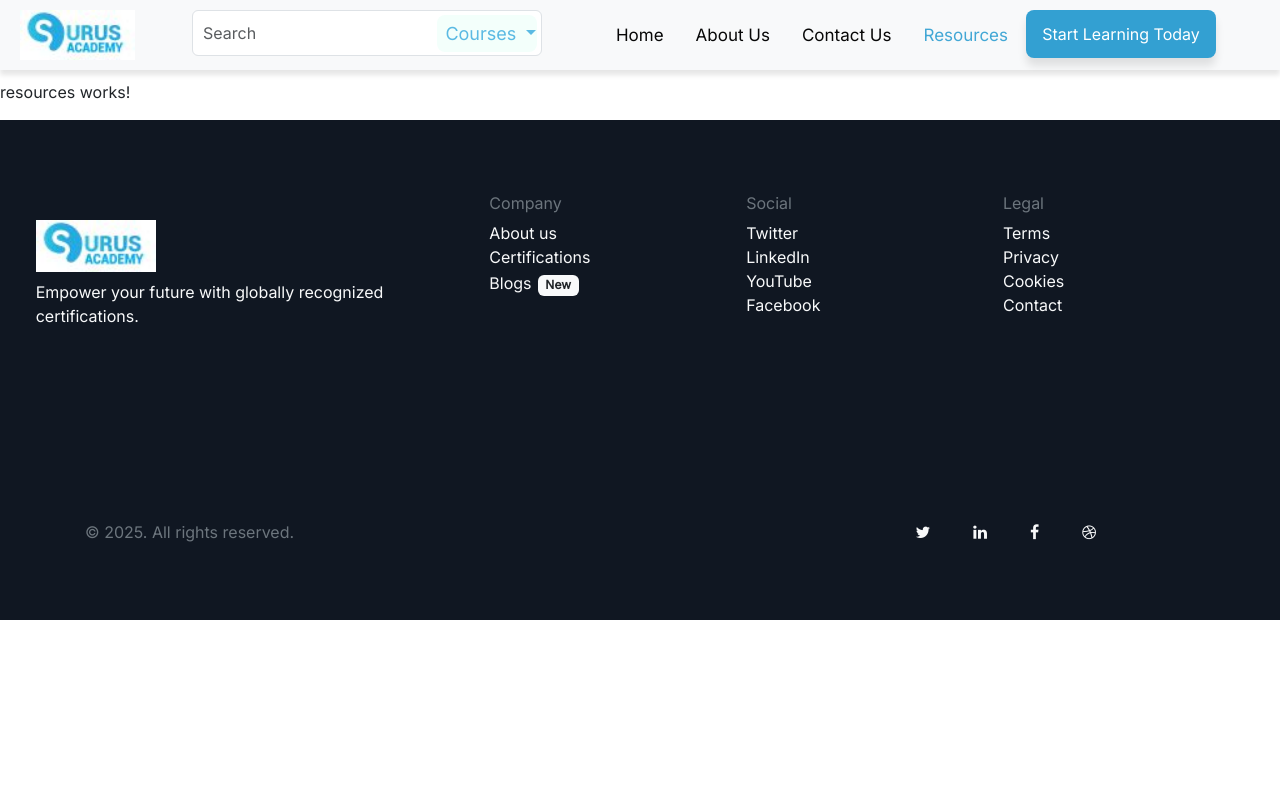
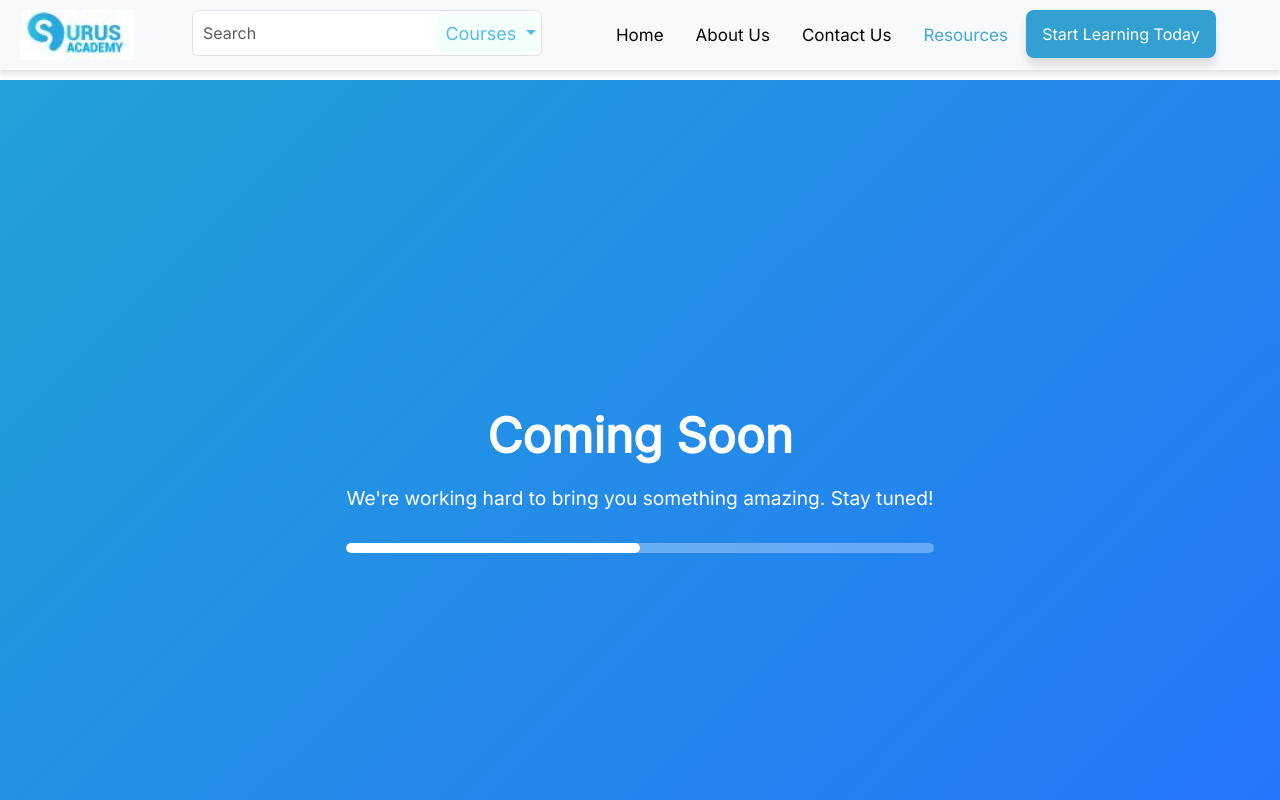
Before and after one commit to harzaliolfa/surus_academy, an Angular app: page /resources in a window 1280 px wide. Shown: the top 800 px of the page. Built offline with nearby package versions, Linux system fonts and the light colour scheme.

Commit message:
ressources coming soon

```diff
--- a/src/app/features/resources/resources.component.css
+++ b/src/app/features/resources/resources.component.css
@@ -0,0 +1,54 @@
+.coming-soon-container {
+    display: flex;
+    justify-content: center;
+    align-items: center;
+    height: 100vh;
+    background: linear-gradient(135deg, #22A1D6, #2575fc); /* Modern gradient */
+    color: white;
+    font-family: 'Arial', sans-serif;
+    text-align: center;
+  }
+
+  .coming-soon-content {
+    max-width: 600px;
+
+  }
+
+  .coming-soon-title {
+    font-size: 3rem;
+    font-weight: bold;
+    margin-bottom: 20px;
+    animation: fadeIn 2s ease-in-out;
+  }
+
+  .coming-soon-text {
+    font-size: 1.2rem;
+    margin-bottom: 30px;
+    animation: fadeIn 3s ease-in-out;
+  }
+
+  .progress-bar {
+    width: 100%;
+    height: 10px;
+    background: rgba(255, 255, 255, 0.3);
+    border-radius: 5px;
+    overflow: hidden;
+  }
+
+  .progress {
+    width: 50%; /* Adjust based on progress */
+    height: 100%;
+    background: white;
+    border-radius: 5px;
+    animation: progressAnimation 2s infinite ease-in-out;
+  }
+
+  @keyframes fadeIn {
+    from { opacity: 0; }
+    to { opacity: 1; }
+  }
+
+  @keyframes progressAnimation {
+    0% { transform: translateX(-100%); }
+    100% { transform: translateX(100%); }
+  }
--- a/src/app/features/resources/resources.component.html
+++ b/src/app/features/resources/resources.component.html
@@ -1 +1,9 @@
-<p>resources works!</p>
+<div class="coming-soon-container">
+    <div class="coming-soon-content">
+      <h1 class="coming-soon-title">Coming Soon</h1>
+      <p class="coming-soon-text">We're working hard to bring you something amazing. Stay tuned!</p>
+      <div class="progress-bar">
+        <div class="progress"></div>
+      </div>
+    </div>
+  </div>
```
